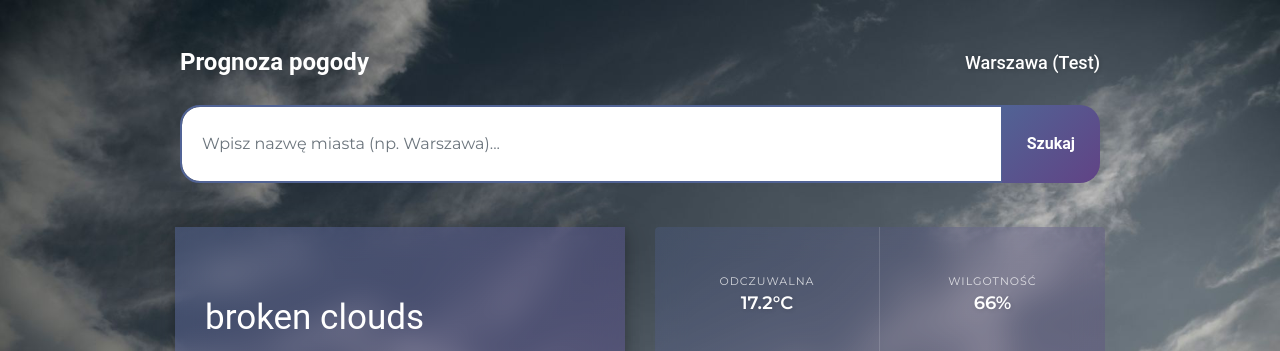
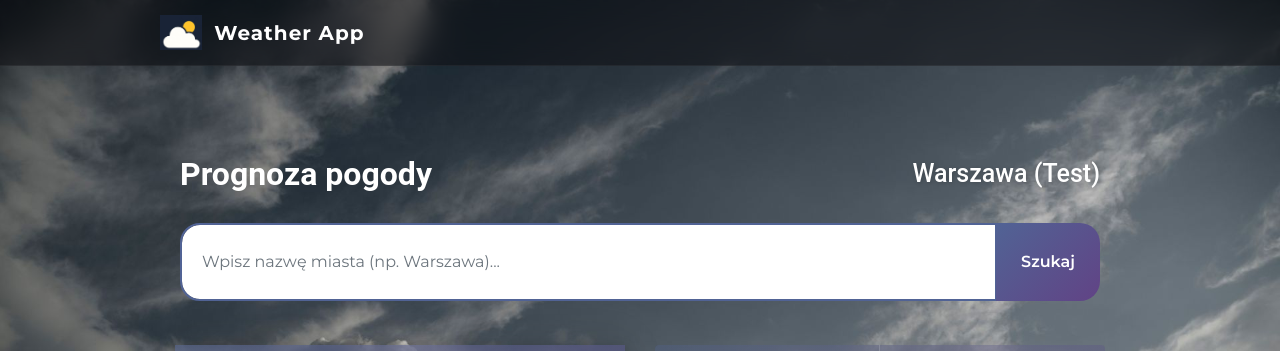
Before and after one commit to FifthElement5/WeatherApp, a Vue app: page / in a window 1280 px wide. Shown: the top 351 px of the page. Built offline with nearby package versions, Linux system fonts and the light colour scheme.

Commit message:
bootstarp

```diff
--- a/src/App.vue
+++ b/src/App.vue
@@ -4,6 +4,7 @@ import Weather from './components/Weather.vue'
 import Search from './components/Search.vue'
 import WeatherDetails from './components/WeatherDetails.vue'
 import Recommendations from './components/Recommendations.vue'
+import Navbar from './components/Navbar.vue'
 
 const API_KEY = '7ffbbcfe418669afce91ab605f6628e7'
 
@@ -59,6 +60,7 @@ onMounted(() => {
 </script>
 
 <template>
+<Navbar />
   <main class="app-layout">
 
     <div class="search-wrapper">
--- /dev/null
+++ b/src/components/Navbar.vue
@@ -0,0 +1,83 @@
+<template>
+  <nav class="top-navbar">
+    <div class="nav-container">
+
+      <div class="brand">
+        <img src="@/assets/logoWeatherApp192.png" alt="Logo" class="logo-img" />
+        <span class="brand-name">Weather App</span>
+      </div>
+
+      <div class="nav-actions">
+        <button class="nav-btn">
+          <span class="lnr lnr-cog"></span>
+        </button>
+      </div>
+
+    </div>
+  </nav>
+</template>
+
+<style scoped>
+@import url("https://cdn.linearicons.com/free/1.0.0/icon-font.min.css");
+
+.top-navbar {
+  /* Rozciąganie na pełną szerokość ekranu */
+  width: 100vw;
+  position: relative;
+  left: 50%;
+  right: 50%;
+  margin-left: -50vw;
+  margin-right: -50vw;
+
+  padding: 15px 0;
+  margin-bottom: 40px;
+
+  /* Ciemne, mocno przezroczyste tło */
+  background: rgba(10, 10, 15, 0.5) !important;
+
+  /* Efekt rozmycia tła (szkło) */
+  backdrop-filter: blur(12px) !important;
+  -webkit-backdrop-filter: blur(12px) !important;
+
+  border-bottom: 1px solid rgba(255, 255, 255, 0.05);
+}
+
+.nav-container {
+  /* Zawartość wewnątrz paska nadal trzyma się ładnego środka */
+  max-width: 1000px;
+  margin: 0 auto;
+  display: flex;
+  justify-content: space-between;
+  align-items: center;
+  padding: 0 20px;
+}
+
+.brand {
+  display: flex;
+  align-items: center;
+  gap: 12px;
+}
+
+/* Style dla Twojego obrazka logo */
+.logo-img {
+  height: 35px; /* Wysokość logo, dopasuj do siebie */
+  width: auto;
+  object-fit: contain;
+}
+
+.brand-name {
+  color: #ffffff;
+  font-weight: 700;
+  font-size: 20px;
+  letter-spacing: 1px;
+  font-family: 'Montserrat', sans-serif;
+}
+
+.nav-btn {
+  background: transparent;
+  border: none;
+  color: rgba(255, 255, 255, 0.6);
+  font-size: 20px;
+  cursor: pointer;
+}
+</style>
--- a/src/components/Search.vue
+++ b/src/components/Search.vue
@@ -63,7 +63,7 @@ defineProps({
   border: none;
   border-radius: 0 20px 20px 0 !important;
   padding: 0 25px;
-  font-family: 'Roboto', sans-serif;
+  font-family: 'Montserrat', sans-serif;
   font-weight: 600;
 }
 
@@ -82,13 +82,13 @@ defineProps({
 }
 
 .info-title {
-  font-size: 24px;
+  font-size: 32px;
   font-weight: 700;
   color: #fff;
 }
 
 .info-location {
-  font-size: 18px;
+  font-size: 25px;
   font-weight: 500;
   color: #fff;
   display: flex;
```
Also changed, not shown: src/assets/logoWeatherApp192.png (added).
